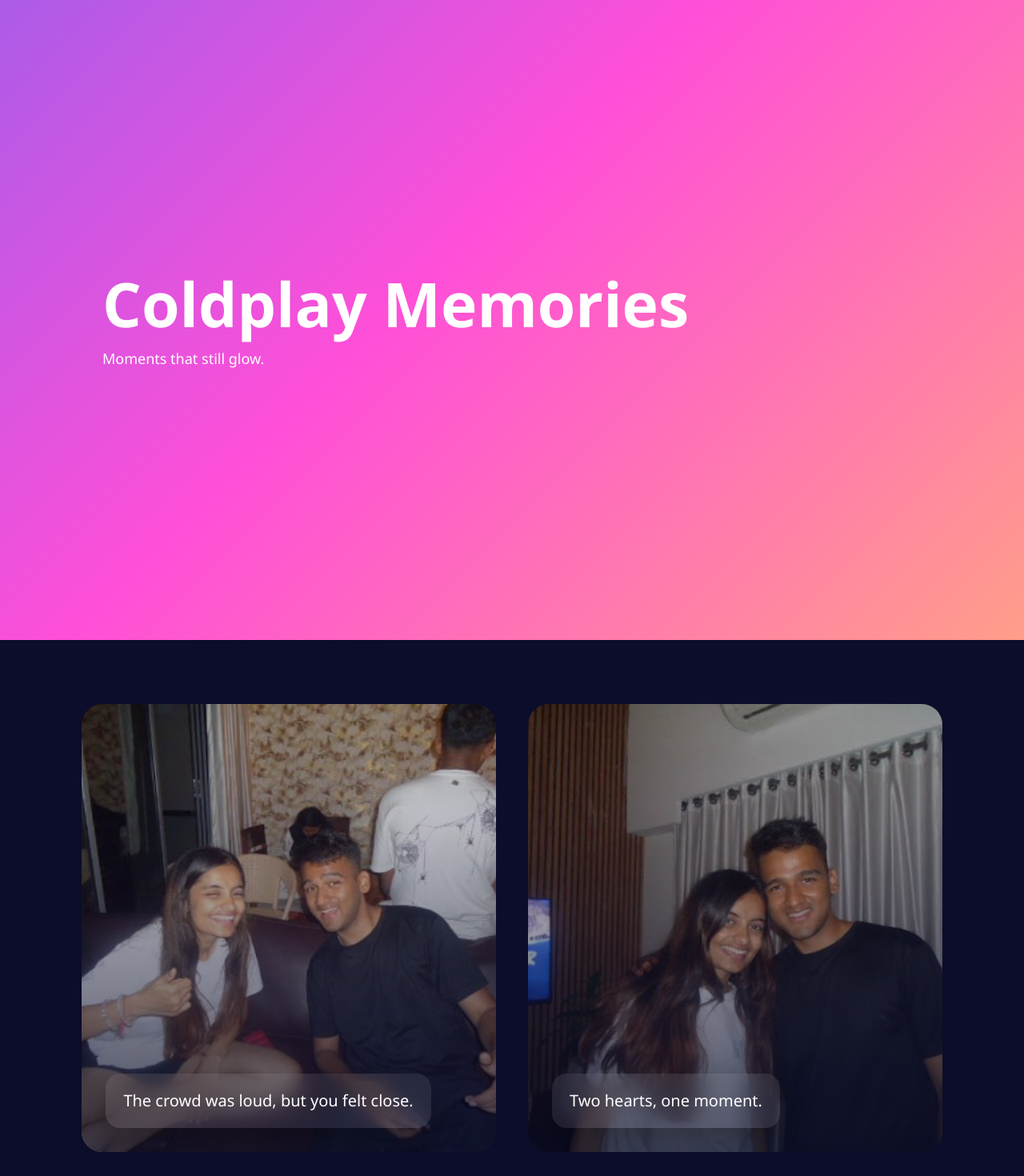
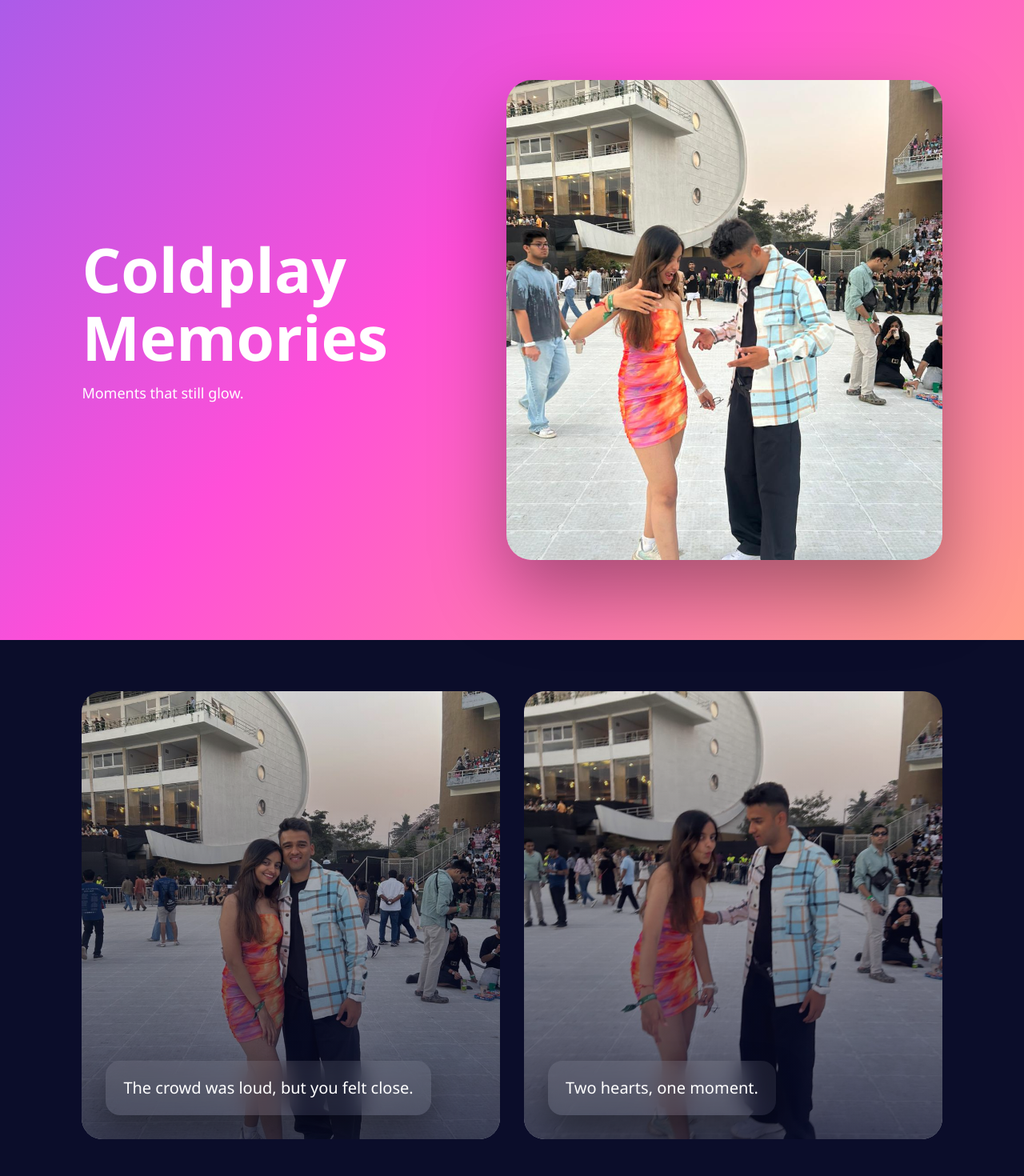
Before and after one commit to vijeshsrimal16/coldplay-memories, a React (Vite) app: page /home in a window 1280 px wide. Shown: the top 1470 px of the page at 80% size. Built offline with nearby package versions, Linux system fonts and the light colour scheme; sample sign-in values are in the browser's storage.

Commit message:
Fixed Alignments and Image mapping and order

```diff
--- a/src/pages/Home.css
+++ b/src/pages/Home.css
@@ -119,12 +119,21 @@
   min-height: 100vh;
   width: 100vw;
 
+  display: grid;
+  grid-template-columns: 1fr 1.2fr;
+  align-items: center;
+
+  padding: 0 8vw;
+  gap: 6vw;
+}
+
+
+.hero-content {
   display: flex;
   flex-direction: column;
   justify-content: center;
+}
 
-  padding-left: 10vw;
-}
 
 .hero-title h1 {
   font-size: clamp(48px, 6vw, 80px);
@@ -132,10 +141,24 @@
 }
 
 .hero-title p {
-  margin-top: 12px;
+  margin-top: 14px;
   font-size: 18px;
-  opacity: 0.6;
+  opacity: 0.85;
 }
+
+/* 🖼️ HERO IMAGE */
+.hero-image {
+  width: 100%;
+  height: 75vh;
+
+  object-fit: cover;
+  border-radius: 32px;
+
+  box-shadow:
+    0 40px 90px rgba(0, 0, 0, 0.35);
+}
+
+
 
 /* ================= MEMORY ================= */
 
@@ -254,13 +277,38 @@
 }
 
 .dual-memory {
-  width: 100vw;
-  padding: 10vh 8vw;
-
   display: grid;
   grid-template-columns: 1fr 1fr;
-  gap: 40px;
+  gap: 30px;
+
+  padding: 8vh 8vw;
+
+  background: transparent;
 }
+
+
+.dual-memory img {
+  width: 100%;
+  height: 60vh;
+
+  object-fit: cover;
+  border-radius: 22px;
+
+  filter: none !important;
+  backdrop-filter: none !important;
+  opacity: 1 !important;
+
+  image-rendering: auto;
+}
+
+.dual-memory-text {
+  background: rgba(255,255,255,0.15);
+  backdrop-filter: blur(12px);
+  padding: 24px 30px;
+  border-radius: 18px;
+}
+
+
 
 /* each card */
 .dual-card {
@@ -323,6 +371,19 @@
   }
 }
 
+@media (max-width: 900px) {
+  .hero-title {
+    grid-template-columns: 1fr;
+    text-align: center;
+  }
+
+  .hero-image {
+    height: 60vh;
+    margin-top: 40px;
+  }
+}
+
+
 
 
 /* ================= MOBILE ================= */
--- a/src/pages/Home.jsx
+++ b/src/pages/Home.jsx
@@ -11,8 +11,9 @@
     <div className="coldplay-bg" />
     <div className="home-wrapper">
 
-      {/* HERO */}
       <section className="hero-title">
+
+  <div className="hero-content">
     <motion.h1
       initial={{ opacity: 0, y: 40 }}
       animate={{ opacity: 1, y: 0 }}
@@ -28,14 +29,28 @@
     >
       Moments that still glow.
     </motion.p>
+  </div>
+
+  <motion.img
+    className="hero-image"
+    src="/memories/Memory (12).jpeg"
+    initial={{ opacity: 0, x: 60 }}
+    animate={{ opacity: 1, x: 0 }}
+    transition={{ duration: 1.2, delay: 0.4 }}
+  />
+
 </section>
 
+
       <DualMemory
-        leftImage={images[0]}
-        rightImage={images[1]}
+        leftImage={images[10]}
+        rightImage={images[12]}
         leftText="The crowd was loud, but you felt close."
         rightText="Two hearts, one moment."
       />
+
+      <Collage images={images.slice(9, 12)} />
+      <Wide image={images[13]} />
 
       {/* MEMORY 1 */}
     {/* <Memory image={images[0]} text="The night everything changed." />
@@ -60,7 +75,7 @@
       <Wide image={images[7]} />
 
       {/* COLLAGE 2 */}
-      <Collage images={images.slice(8, 12)} />
+
 
       <Memory image={images[12]} text="Everything slowed down." />
 
```
Lines whose indentation alone changed are shown as unchanged.
